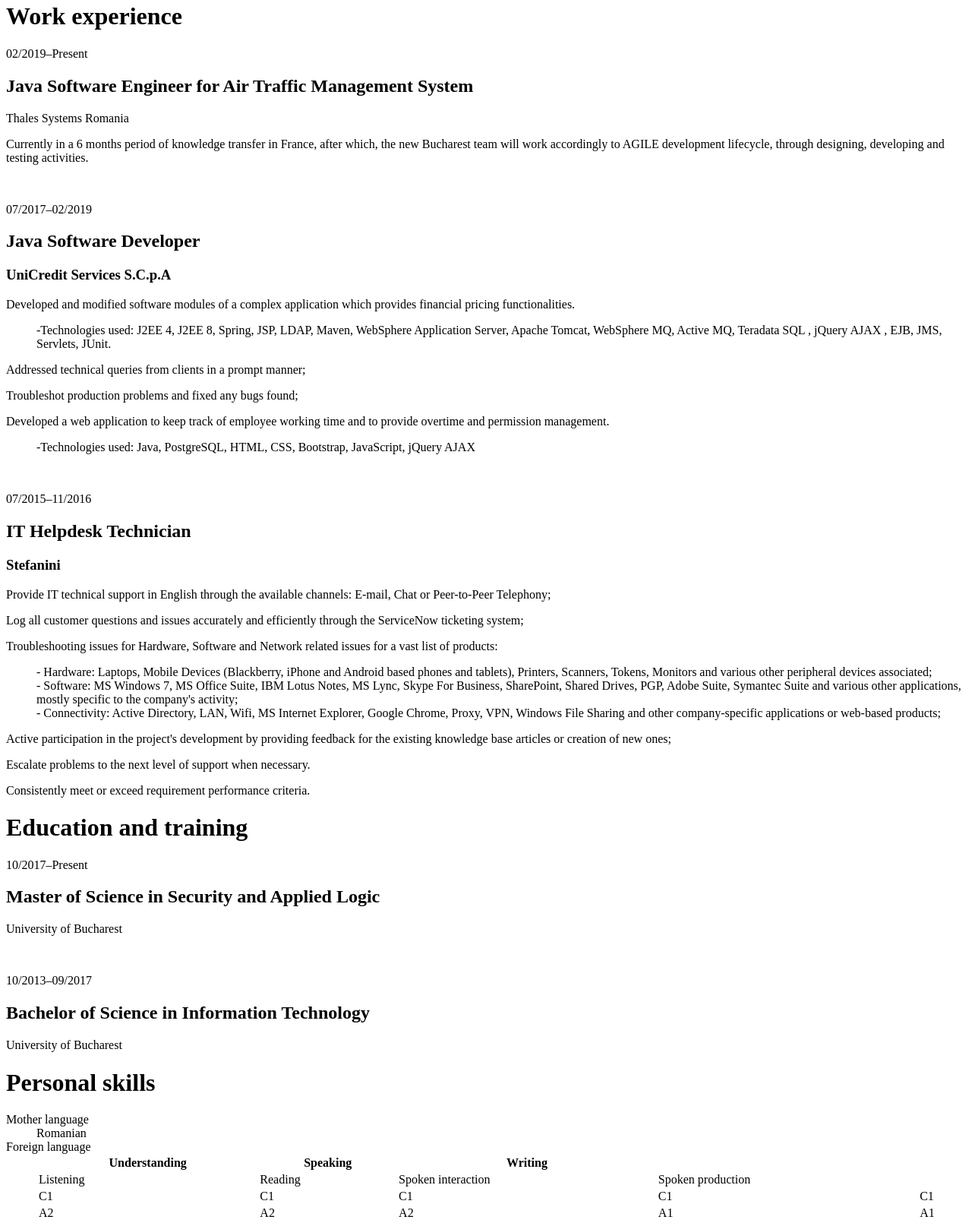
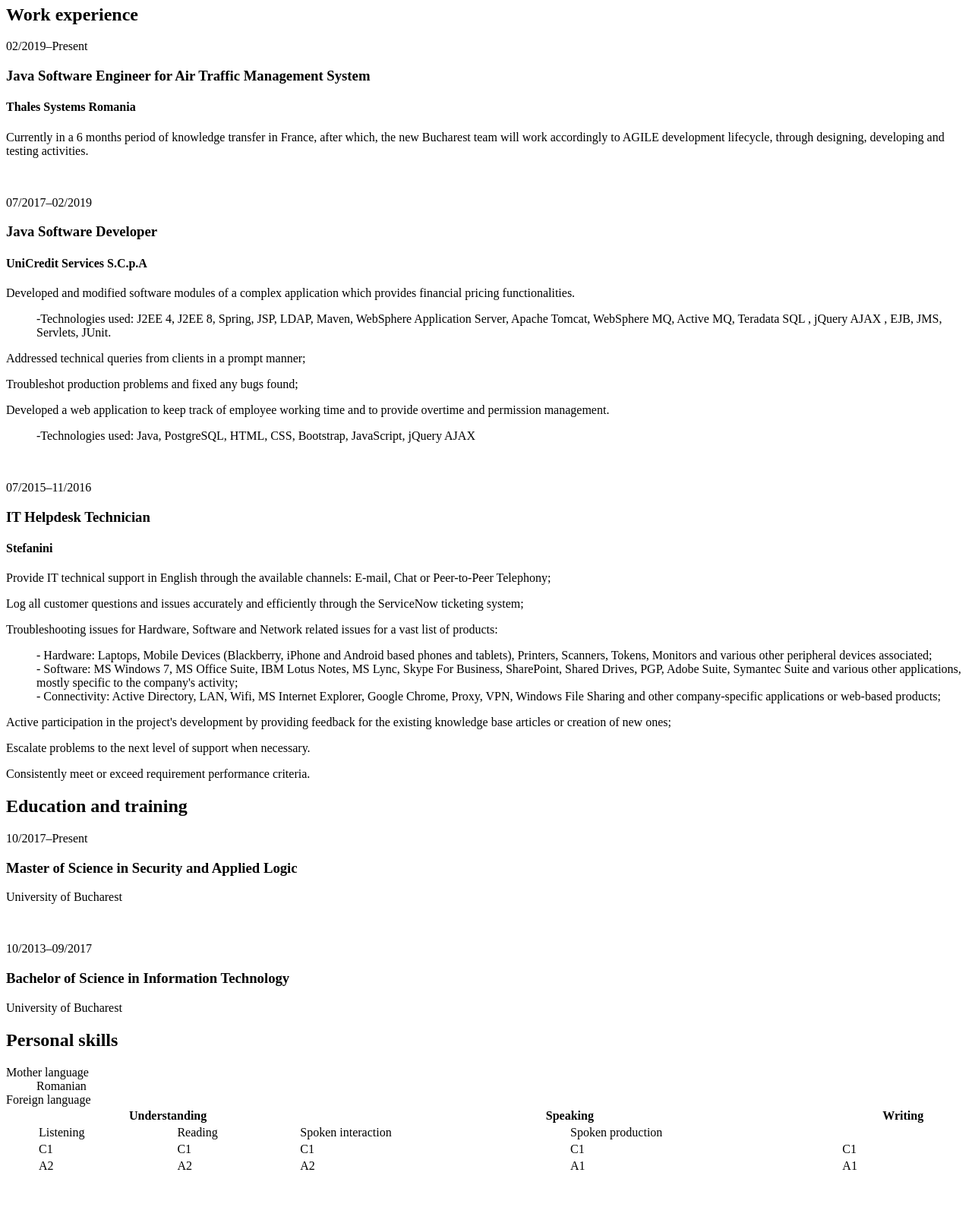
Before and after one commit to cristiana2412/devschool-frontend, a plain HTML site: page curriculumvitae.html in a window 1280 px wide. Shown: the part 531-2141 px from the top of the page at 76% size. After the commit the page ends 2094 px from the top, so only its background shows below. Drawn offline with Linux system fonts and the light colour scheme.

Commit message:
progress

```diff
--- a/curriculumvitae.html
+++ b/curriculumvitae.html
@@ -6,10 +6,10 @@
     </head>
 
     <body>
-        <h1>Personal information</h1>
         <section class="personal-information">
+            <h1>Personal information</h1>
             <img src="photo.png" alt="profile picture">
-            <p>Cristiana Dumitru</p>
+            <h2>Cristiana Dumitru</h2>
             <address>
                 <p>
                     <i><img src="location-icon.png" alt="location" height="25" width="15"></i>
@@ -26,12 +26,13 @@
             </address>
         </section>
         <br><br>
-        <h1>Work experience</h1>
+
         <section class="work-experience">
+            <h1>Work experience</h1>
             <section>
                 <p>02/2019–Present</p>
-                <h2>Java Software Engineer for Air Traffic Management System</h2>
-                <p>Thales Systems Romania</p>
+                <h3>Java Software Engineer for Air Traffic Management System</h3>
+                <h4>Thales Systems Romania</h4>
                 <p>Currently in a 6 months period of knowledge transfer in France, after which, the new Bucharest team
                     will work accordingly to AGILE development lifecycle, through designing, developing and testing
                     activities.</p>
@@ -39,33 +40,32 @@
             <br>
             <section>
                 <p>07/2017–02/2019</p>
-                <h2>Java Software Developer</h2>
-                <h3>UniCredit Services S.C.p.A</h3>
+                <h3>Java Software Developer</h3>
+                <h4>UniCredit Services S.C.p.A</h4>
                 <p>Developed and modified software modules of a complex application which provides financial pricing
-                        functionalities.
+                        functionalities.</p>
                     <ul style="list-style-type:none;">
                         <li>-Technologies used: J2EE 4, J2EE 8, Spring, JSP, LDAP, Maven, WebSphere Application Server,
                         Apache Tomcat, WebSphere MQ, Active MQ, Teradata SQL , jQuery AJAX , EJB, JMS, Servlets,
                         JUnit.
                         </li>
                     </ul>
-                </p>
+
                 <p>Addressed technical queries from clients in a prompt manner;</p>
                 <p>Troubleshot production problems and fixed any bugs found;</p>
                 <p>Developed a web application to keep track of employee working time and to provide overtime and
-                permission management.
+                permission management.</p>
                     <ul style="list-style-type:none;">
                         <li>
                             -Technologies used: Java, PostgreSQL, HTML, CSS, Bootstrap, JavaScript, jQuery AJAX
                         </li>
                     </ul>
-                </p>
             </section>
             <br>
             <section>
                 <p>07/2015–11/2016</p>
-                <h2>IT Helpdesk Technician</h2>
-                <h3>Stefanini</h3>
+                <h3>IT Helpdesk Technician</h3>
+                <h4>Stefanini</h4>
                     <p>
                         Provide IT technical support in English through the available channels: E-mail, Chat or Peer-to-Peer Telephony;
                     </p>
@@ -75,6 +75,7 @@
                     </p>
                     <p>
                         Troubleshooting issues for Hardware, Software and Network related issues for a vast list of products:
+                    </p>
                         <ul style="list-style-type:none;">
                             <li>
                                 - Hardware: Laptops, Mobile Devices (Blackberry, iPhone and Android based phones and tablets),
@@ -90,7 +91,6 @@
     Windows File Sharing and other company-specific applications or web-based products;
                             </li>
                         </ul>
-                    </p>
                     <p>
                         Active participation in the project's development by providing feedback for the existing knowledge
     base articles or creation of new ones;
@@ -103,23 +103,23 @@
                     </p>
             </section>
         </section>
-        <h1>Education and training</h1>
         <section class="education-training">
+            <h1>Education and training</h1>
             <section>
                 <p>10/2017–Present</p>
-                <h2>Master of Science in Security and Applied Logic</h2>
+                <h3>Master of Science in Security and Applied Logic</h3>
                 <p>University of Bucharest</p>
             </section>
             <br>
             <section>
                 <p>10/2013–09/2017</p>
-                <h2>Bachelor of Science in Information Technology</h2>
+                <h3>Bachelor of Science in Information Technology</h3>
                 <p>University of Bucharest</p>
             </section>
         </section>
 
-        <h1>Personal skills</h1>
         <section class="personal-skills">
+            <h1>Personal skills</h1>
             <dl>
                 <dt>Mother language</dt>
                 <dd>Romanian</dd>
@@ -127,8 +127,8 @@
                 <dd>
                     <table style="width:100%">
                         <tr>
-                            <th span="2">Understanding</th>
-                            <th span="2">Speaking</th>
+                            <th colspan="2">Understanding</th>
+                            <th colspan="2">Speaking</th>
                             <th>Writing</th>
                         </tr>
                         <tr>
```
